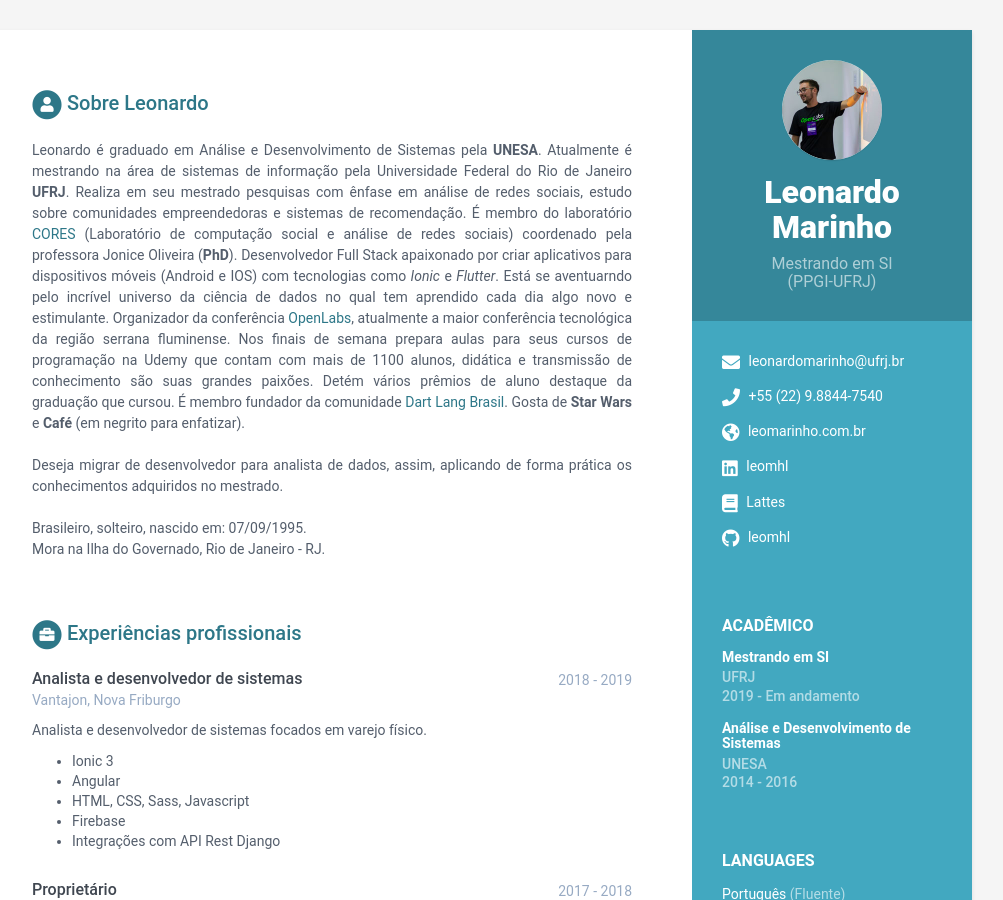
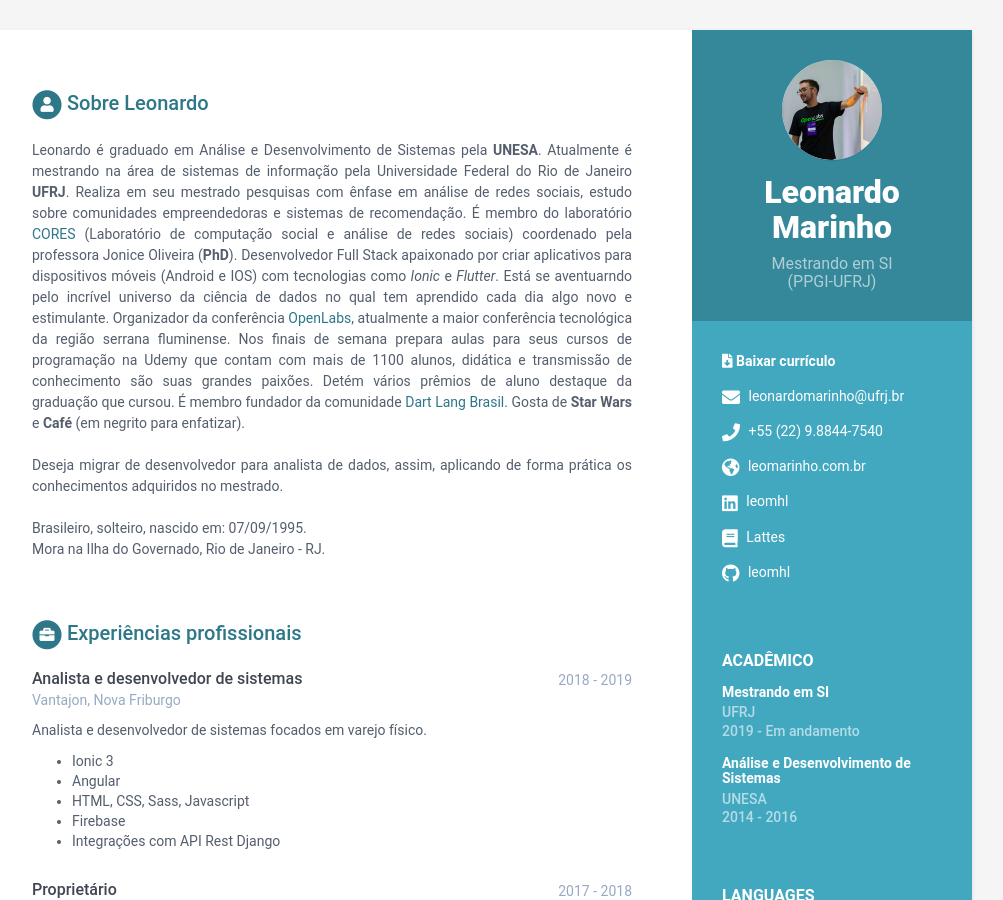
Before and after one commit to Leomhl/leomhl.github.io, a Jekyll site: the page built from index.html, in a window 1280 px wide and 900 px high. Shown: the whole window, without its empty margins (168-1171 px from the left). Built offline with Jekyll 4.4.1, drawn with Linux system fonts in a browser that asks for light colours.

Commit message:
Download do Currículo em pdf

```diff
--- a/_data/data.yml
+++ b/_data/data.yml
@@ -18,6 +18,7 @@ sidebar:
     linkedin: leomhl
     lattes: 0318029403738576
     phone: +55 (22) 9.8844-7540
+    download: http://leomarinho.com.br/assets/curriculo.pdf
 
     languages:
       - idiom: Português
--- a/_includes/contact.html
+++ b/_includes/contact.html
@@ -1,5 +1,12 @@
 <div class="contact-container container-block">
   <ul class="list-unstyled contact-list">
+
+
+    {% if sidebar.download %}
+    <li class="linkedin"><i class="fa fa-file-download"></i>
+      <a href="{{ sidebar.download }}" target="_blank"><b>Baixar currículo</b></a>
+    </li>
+    {% endif %}
 
     {% if sidebar.email %}
     <li class="email"><i class="fas fa-envelope"></i>
@@ -73,5 +80,6 @@
     </li>
     {% endif %}
 
+
   </ul>
 </div><!--//contact-container-->
```
Also changed, not shown: 1 other file.
